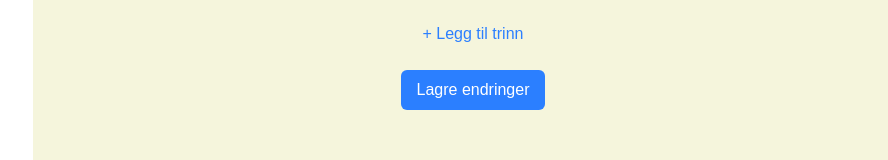
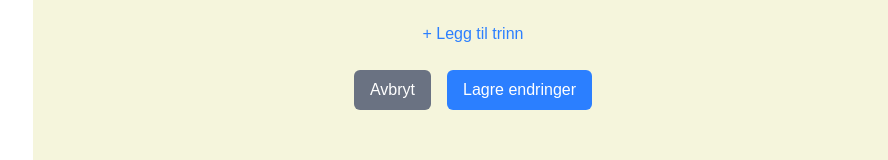
Before and after one commit to Delekat-gruppeprosjekt/delekat, a React (Vite) app: page /edit/1 in a window 1280 px wide. Shown: the part 948-1108 px from the top of the page, without its empty margins (367-1255 px from the left). Built offline with nearby package versions, Linux system fonts and the light colour scheme; no server answers; the database is empty.

Commit message:
added abort button on both sites that takes you back to where you were before you clicked

```diff
--- a/src/pages/create/CreateNewRecipe.jsx
+++ b/src/pages/create/CreateNewRecipe.jsx
@@ -552,10 +552,17 @@ function CreateNewRecipe() {
             </button>
           </div>
 
-          <div className="flex justify-center mb-24">
+          <div className="flex justify-center gap-4 mb-24">
+            <button
+              type="button"
+              onClick={() => navigate("/")}
+              className="bg-gray-500 text-white px-4 py-2 rounded-md hover:bg-gray-600"
+            >
+              Avbryt
+            </button>
             <button
               type="submit"
-              className={`bg-blue-500 text-white px-4 py-2 rounded-md ${
+              className={`bg-blue-500 text-white px-4 py-2 rounded-md hover:bg-blue-600 ${
                 loading ? "cursor-not-allowed opacity-50" : ""
               }`}
               disabled={loading}
--- a/src/pages/edit/Edit.jsx
+++ b/src/pages/edit/Edit.jsx
@@ -470,10 +470,17 @@ function EditRecipe() {
             <button type="button" onClick={handleAddInstruction} className="text-blue-500 mt-2">+ Legg til trinn</button>
           </div>
 
-          <div className="flex justify-center mb-24">
+          <div className="flex justify-center gap-4 mb-24">
+            <button
+              type="button"
+              onClick={() => navigate(-1)}
+              className="bg-gray-500 text-white px-4 py-2 rounded-md hover:bg-gray-600"
+            >
+              Avbryt
+            </button>
             <button
               type="submit"
-              className={`bg-blue-500 text-white px-4 py-2 rounded-md ${loading ? "cursor-not-allowed opacity-50" : ""}`}
+              className={`bg-blue-500 text-white px-4 py-2 rounded-md hover:bg-blue-600 ${loading ? "cursor-not-allowed opacity-50" : ""}`}
               disabled={loading}
             >
               {loading ? "Lagrer..." : "Lagre endringer"}
```
